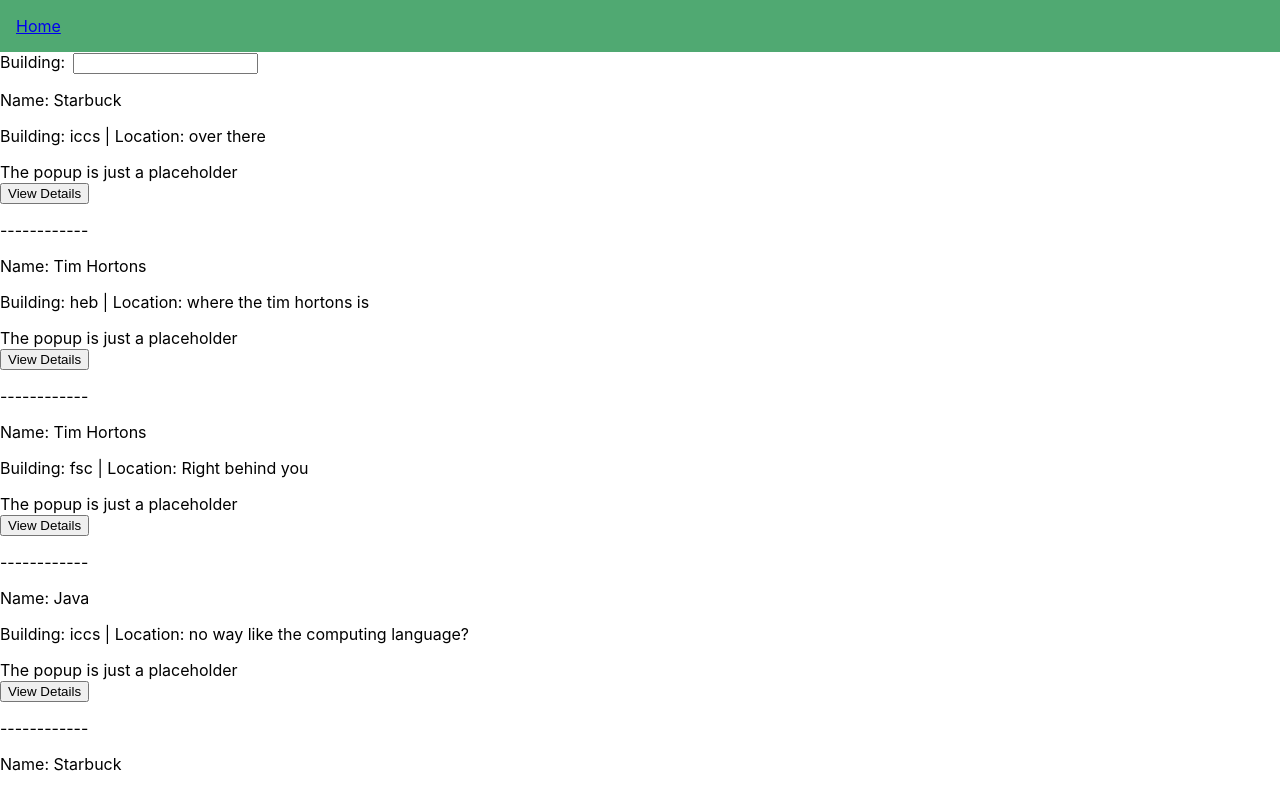
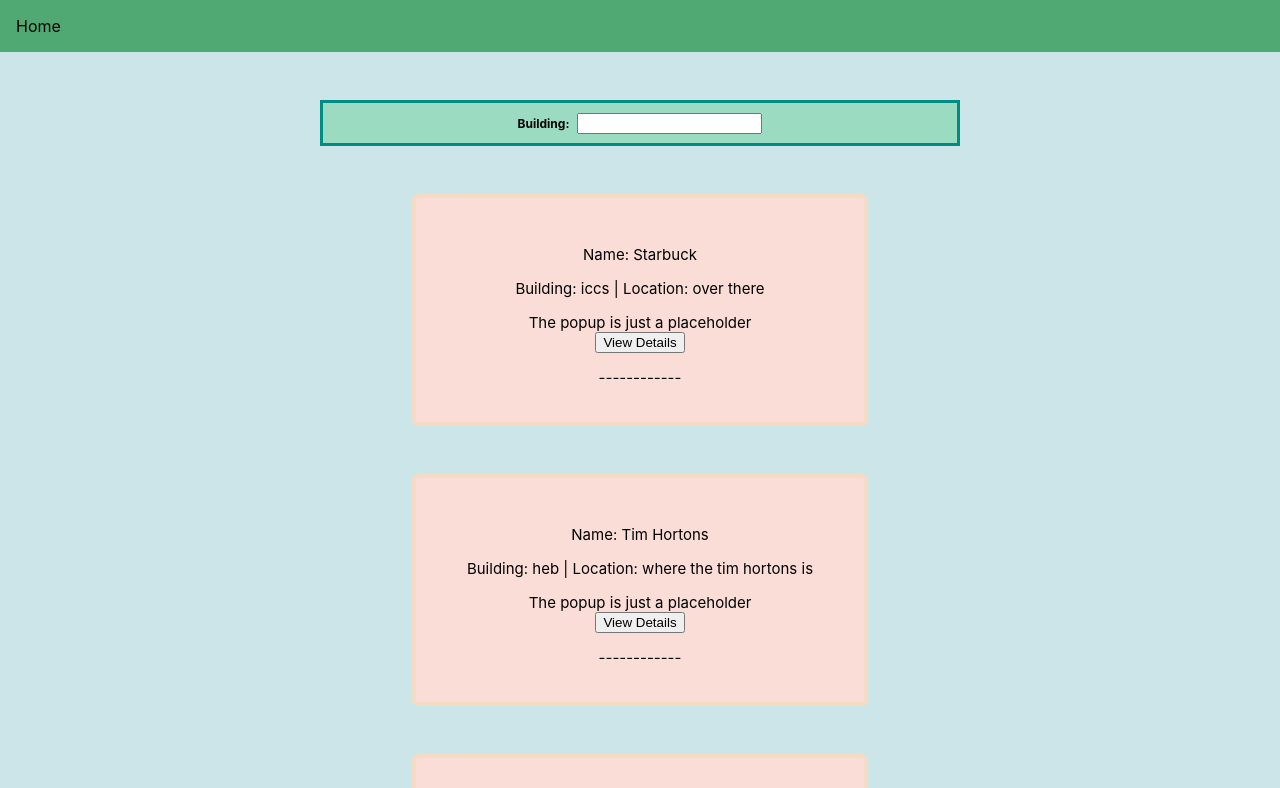
Before and after one commit to elee131/UBCSurvivalKit, a React (Create React App) app in the folder cs304-frontend/: page /cafes in a window 1280 px wide. Shown: the top 788 px of the page. Built offline with nearby package versions, Linux system fonts and the light colour scheme.

Commit message:
updated the cafe page front end
updated the cafe page front end

```diff
--- a/cs304-frontend/src/pages/Cafes.js
+++ b/cs304-frontend/src/pages/Cafes.js
@@ -1,6 +1,7 @@
 import { Link } from "react-router-dom";
 import { useState } from "react";
 import "./Style.css";
+import "./Utilities.css";
 import CafePopUp from "./CafePopUp";
 
 const testCafe = {
@@ -68,10 +69,12 @@
 function App() {
   const [buildingCode, setBuildingCode] = useState("");
   return (
-    <div>
+    <div className = "cafe-container">
       <div className="Navbar">
-        <Link to="/">Home</Link>
+         <Link to="/" style={{ textDecoration: 'none',  color: "black"}}>Home</Link>
       </div>
+
+      <div className = "cafe-building">
       <label>
         Building:
         <input
@@ -82,6 +85,10 @@
           }}
         />
       </label>
+
+      </div>
+
+      <div className = "cafes">
       {testCafes.map((cafe) => {
         if (
           buildingCode !== "" &&
@@ -89,8 +96,10 @@
         ) {
           return null;
         }
-        return <Cafe cafe={cafe} />;
+        return <div className = "cafe"><Cafe cafe={cafe} /> </div>;
       })}
+
+      </div>
     </div>
   );
 }
--- a/cs304-frontend/src/pages/Utilities.css
+++ b/cs304-frontend/src/pages/Utilities.css
@@ -3,7 +3,48 @@
     height: 100vh;
     text-align: center;
 
+}
 
+
+.cafe-container{
+  background-color: #cce5e8;
+    height: 100vh;
+    text-align: center;
+}
+
+.cafes{
+    background-color: #cce5e8;
+        display: flex;
+        justify-content: center;
+        align-items: center;
+        text-align: center;
+        flex-direction: column;
+}
+
+.cafe-building{
+    margin: 3rem 20rem;
+    padding: 0.6rem 0.6rem;
+    border-color: #008c82;
+    background-color: #9bdbc1;
+    border-style: solid;
+    font-size: 12px;
+    font-weight: bold;
+}
+
+.cafe{
+   font-family: inter;
+    font-size: 15px;
+    width: 28rem;
+    height: 10rem;
+    background-color: #f9ddd6;
+    border-radius: 2%;
+    padding-top: 2rem;
+    padding-bottom: 2rem;
+   border-color: #f4dcc4;
+    border-width: 4px;
+    border-style: solid;
+    margin-bottom: 3rem;
+    justify-content: center;
 }
 
 
@@ -42,7 +83,7 @@
     border-color: #008c82;
     background-color: #9bdbc1;
     border-style: solid;
-    font-size: 10px;
+    font-size: 12px;
     font-weight: bold;
 }
 
@@ -75,7 +116,7 @@
     border-style: solid;
     border-radius: 2%;
     background-color: #93dddb;
-    font-size: 10px;
+    font-size: 12px;
 }
 
 input {
```
